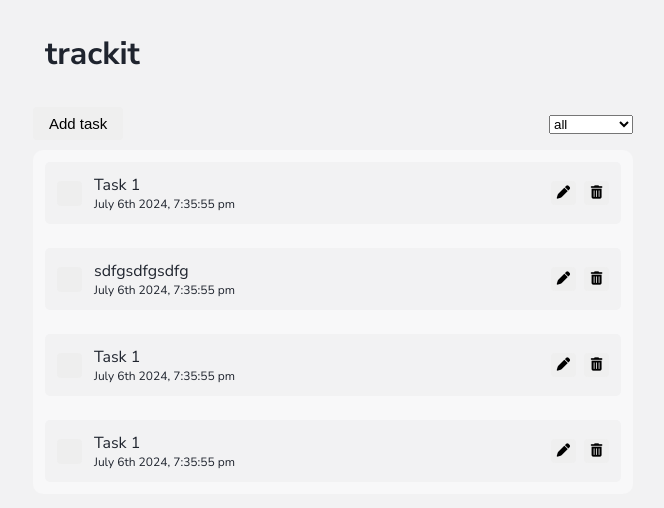
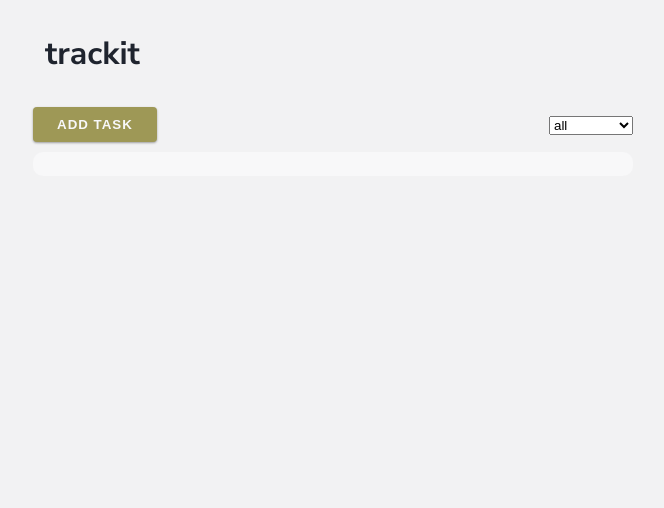
Before and after one commit to karinaluz1/trackit-client, a React (Create React App) app: page / in a window 1280 px wide. Shown: the top 508 px of the page, without its empty margins (307-971 px from the left). Built offline with nearby package versions, Linux system fonts and the light colour scheme.

Commit message:
add open/close functionality to the modal component

```diff
--- a/src/App.jsx
+++ b/src/App.jsx
@@ -3,43 +3,25 @@ import './App.scss';
 import moment from 'moment'
 import Header from './components/header/header'
 import Card from './components/card/card'
+import Modal from './components/modal/modal'
+import Button from './components/button/button'
+import { useState } from 'react';
 
 function App() {
-  const cards = [
-    {
-      id: 1,
-      title: 'Task 1',
-      date: moment().format('MMMM Do YYYY, h:mm:ss a'),
-      complete: false
-    },
-    {
-      id: 1,
-      title: 'sdfgsdfgsdfg',
-      date: moment().format('MMMM Do YYYY, h:mm:ss a'),
-      complete: false
-    },
-    {
-      id: 1,
-      title: 'Task 1',
-      date: moment().format('MMMM Do YYYY, h:mm:ss a'),
-      complete: false
-    },
-    {
-      id: 1,
-      title: 'Task 1',
-      date: moment().format('MMMM Do YYYY, h:mm:ss a'),
-      complete: false
-    }
-  ]
+  const [addTaskModalVisible, setAddTaskModalVisible] = useState(false)
+  const cards = []
+
+  const handleAddTaskClick = () => {
+    setAddTaskModalVisible(true)
+  }
 
   return (
     <section className='content'>
+      <Modal visible={addTaskModalVisible} setVisible={setAddTaskModalVisible} />
       <Header />
       <main>
         <header className='container-header'>
-          <button className='container-button'>
-            Add task
-          </button>
+          <Button text='Add Task' type="primary" onClick={handleAddTaskClick} />
           <div className="custom-select">
             <select>
               <option selected>all</option>
--- a/src/App.scss
+++ b/src/App.scss
@@ -6,6 +6,8 @@
   margin: 0 auto;
   align-items: center;
   width: 600px;
+  position: relative;
+  min-height: 100vh;
 }
 
 main {
--- a/src/_variables.scss
+++ b/src/_variables.scss
@@ -6,11 +6,17 @@ $bg: #f2f2f3;
 $w: #f8f8f9;
 $b: #1f242e;
 
+$modal-backdrop: rgba(31, 36, 46, 0.2);
+
 $primary-light: #bbb789;
 $primary-dark: #8e894d;
 
 $grey-light: #dbddda;
 $grey-dark: #989b94;
+
+$transparent: rgba(255, 255, 255, 0);
+
+$bs: rgba(0, 0, 0, 0.09) 0px 3px 12px;
 
 @mixin text {
     font-family: 'Nunito Sans', BlinkMacSystemFont, 'Segoe UI', 'Roboto', 'Oxygen',
--- /dev/null
+++ b/src/components/button/button.jsx
@@ -0,0 +1,11 @@
+import Styles from './button.module.scss'
+
+const Button = (props) => {
+  return(
+    <button className={[Styles.button, Styles[props.type]].join(' ')} onClick={props.onClick}>
+      { props.text }
+    </button>
+  )
+}
+
+export default Button
--- /dev/null
+++ b/src/components/button/button.module.scss
@@ -0,0 +1,18 @@
+@use '../../variables';
+
+.primary {
+  background-color: variables.$primary;
+  color: variables.$w;
+  &:hover {
+    background-color: variables.$primary-dark;
+  }
+}
+
+.secondary {
+  outline: 1px solid variables.$grey-dark;
+  color: variables.$grey-dark;
+  &:hover {
+    background-color: variables.$grey-light;
+  }
+
+}
--- /dev/null
+++ b/src/components/modal/modal.jsx
@@ -0,0 +1,32 @@
+import Styles from './modal.module.scss'
+import Button from '../button/button'
+import { useState } from 'react'
+
+const Modal = (props) => {
+
+  const handleCloseClick = () => {
+    props.setVisible(false)
+  }
+
+  if (props.visible) {
+    return (
+      <div className={Styles.modalWrapper}>
+          <div className={Styles.modal}>
+            <div className={Styles.modalHeading}>
+              <h1>Task Title</h1>
+            </div>
+            <div className={Styles.modalBody}>
+            <p>
+            "Lorem ipsum dolor sit amet, consectetur adipiscing elit, sed do eiusmod tempor incididunt ut labore et dolore magna aliqua. Ut enim ad minim veniam, quis nostrud exercitation ullamco laboris nisi ut aliquip ex ea commodo consequat. Duis aute irure dolor in reprehenderit in voluptate velit esse cillum dolore eu fugiat nulla pariatur. Excepteur sint occaecat cupidatat non proident, sunt in culpa qui officia deserunt mollit anim id est laborum."
+            </p>
+            </div>
+            <div className={Styles.modalFooter}>
+              <Button text='Close' type='secondary' onClick={handleCloseClick} />
+            </div>
+          </div>
+        </div>
+      )
+  }
+}
+
+export default Modal
--- /dev/null
+++ b/src/components/modal/modal.module.scss
@@ -0,0 +1,30 @@
+@use '../../variables';
+
+.modalWrapper {
+  position: absolute;
+  margin: auto;
+  z-index: 1;
+  background-color: variables.$modal-backdrop;
+  min-width: 100vw;
+  min-height: 100vh;
+
+  .modal {
+    background-color: variables.$w;
+    width: 500px;
+    border-radius: 8px;
+    margin: auto;
+    margin-top: 120px;
+    box-shadow: variables.$bs;
+    padding: 32px;
+    display: flex;
+    flex-direction: column;
+    gap: 24px;
+
+    .modalFooter {
+      width: 100%;
+      display: flex;
+      justify-content: flex-end;
+      gap: 12px;
+    }
+  }
+}
--- a/src/index.scss
+++ b/src/index.scss
@@ -20,7 +20,19 @@ code {
 }
 
 button {
+  background-color: variables.$transparent;
   box-shadow: none;
   outline: none;
   border: none;
+  padding: 10px 24px;
+  text-transform: uppercase;
+  letter-spacing: 1px;
+  border-radius: 4px;
+  font-weight: 700;
+  box-shadow: rgba(0, 0, 0, 0.12) 0px 1px 3px, rgba(0, 0, 0, 0.24) 0px 1px 2px;
+  cursor: pointer;
+  transition: 250ms linear background-color;
+  &:hover {
+    transition: 250ms linear background-color;
+  }
 }
```
